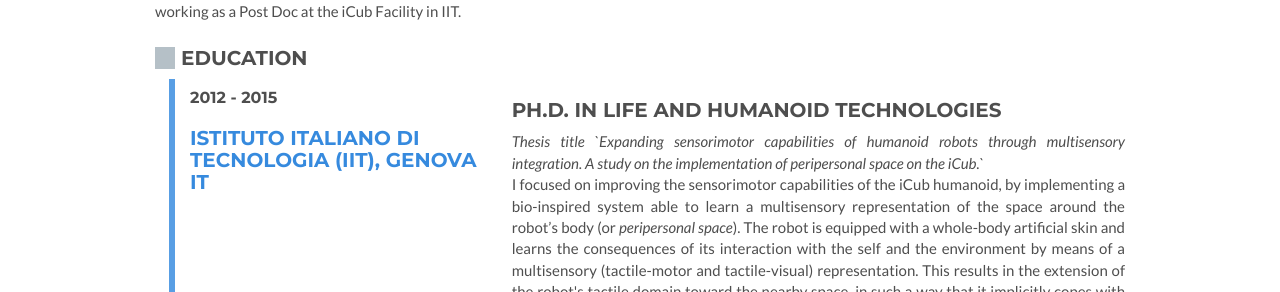
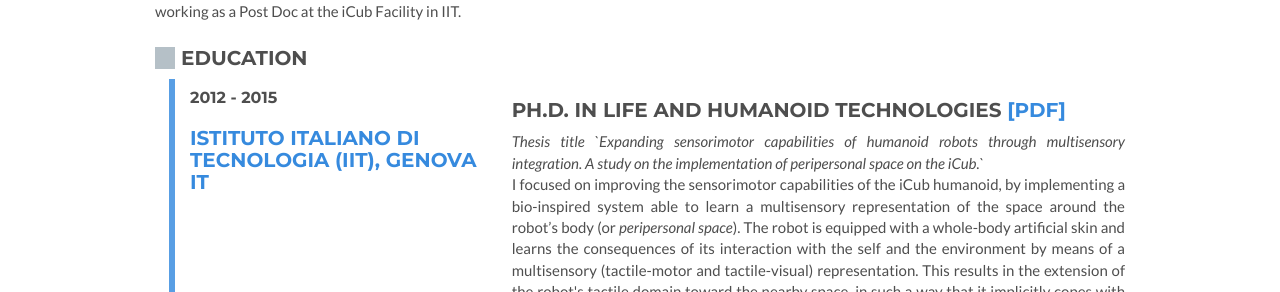
Before and after one commit to alecive/alecive.github.io, a Jekyll site: the page built from _posts/2015-08-17-CV-AlessandroRoncone.md, in a window 1280 px wide and 900 px high, scrolled down 1399 px. Shown: the part 162-454 px from the top of the window. Built offline with Jekyll 4.4.1, drawn with Linux system fonts in a browser that asks for light colours.

Commit message:
Added phd thesis

```diff
--- a/_posts/2015-08-17-CV-AlessandroRoncone.md
+++ b/_posts/2015-08-17-CV-AlessandroRoncone.md
@@ -62,7 +62,7 @@
       knowledge: 70
 
 education:
- - name: Ph.D. in Life and Humanoid Technologies
+ - name: Ph.D. in Life and Humanoid Technologies <a class="no-print" href="/papers/[Alessandro Roncone] PhD Thesis.pdf" target="_blank"> [PDF]</a>
    title: Thesis title `Expanding sensorimotor capabilities of humanoid robots through multisensory integration. A study on the implementation of peripersonal space on the iCub.`
    start: 2012
    end: 2015
```
Also changed, not shown: 1 other file.
